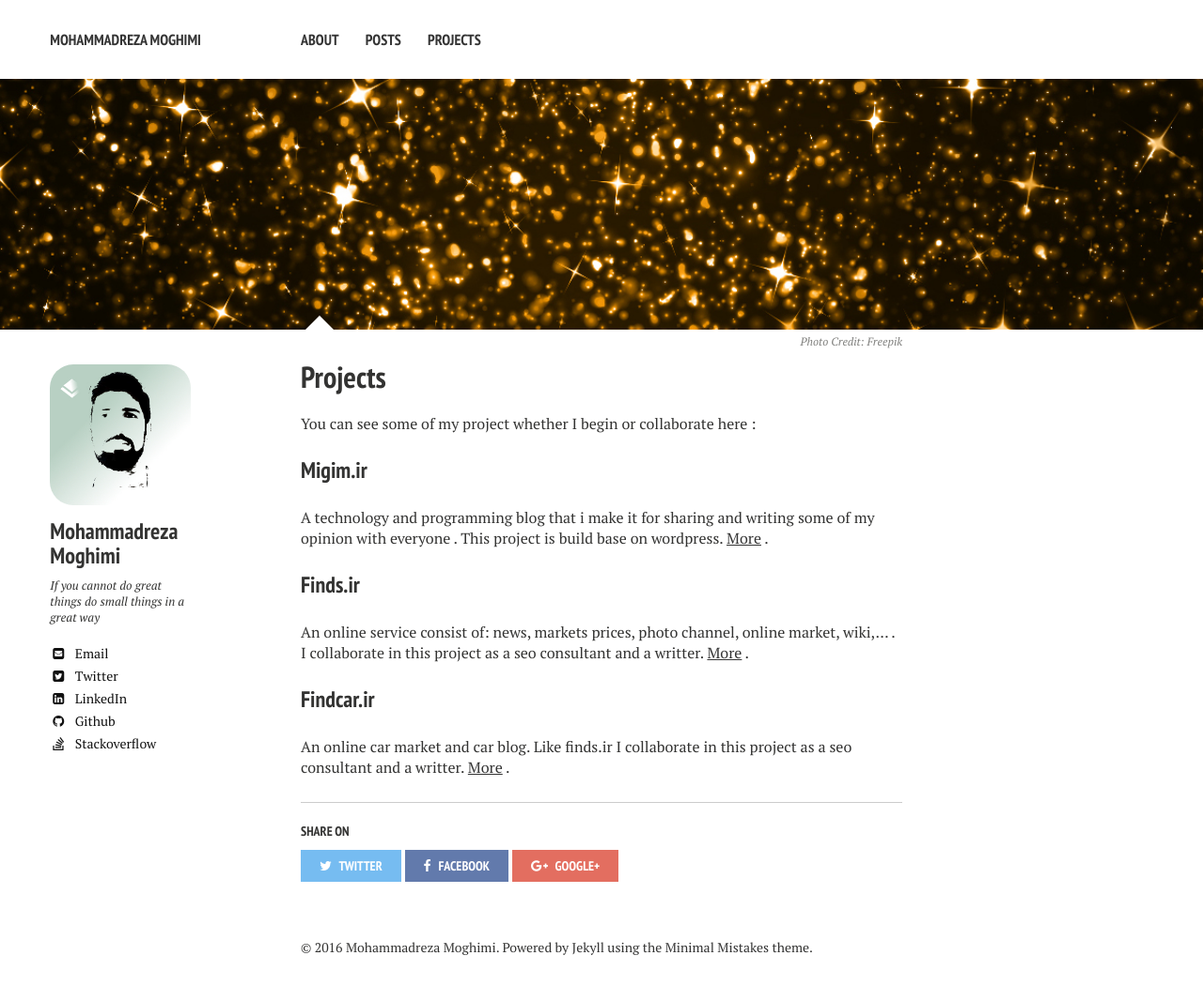
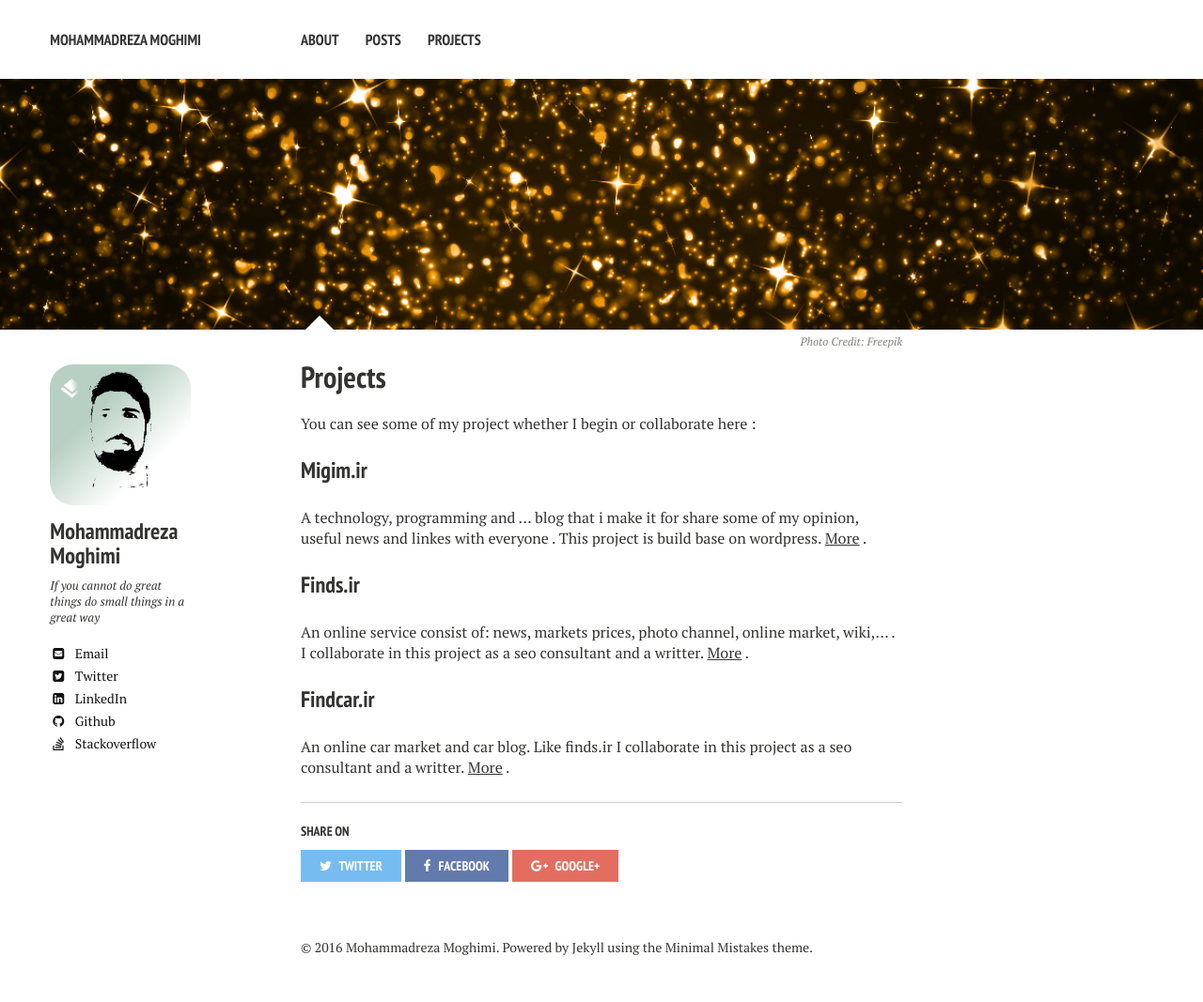
Before and after one commit to mimr9/mimr9.github.io, a Jekyll site: the page built from projects/index.md, in a window 1280 px wide. Shown: the whole page at 94% size. Built offline with Jekyll 4.4.1, drawn with Linux system fonts in a browser that asks for light colours; nearby versions of some CDN libraries; comment, search, counter and statistics services are not loaded.

Commit message:
Update index.md

```diff
--- a/projects/index.md
+++ b/projects/index.md
@@ -12,7 +12,7 @@ You can see some of my project whether I begin or collaborate here :
 
 ### Migim.ir
 
-A technology and programming blog that i make it for sharing and writing some of my opinion with everyone . This project is build base on wordpress. [More](http://migim.ir) .
+A technology, programming and ... blog that i make it for share some of my opinion, useful news and linkes with everyone . This project is build base on wordpress. [More](http://migim.ir) .
 
 ### Finds.ir
 
```
